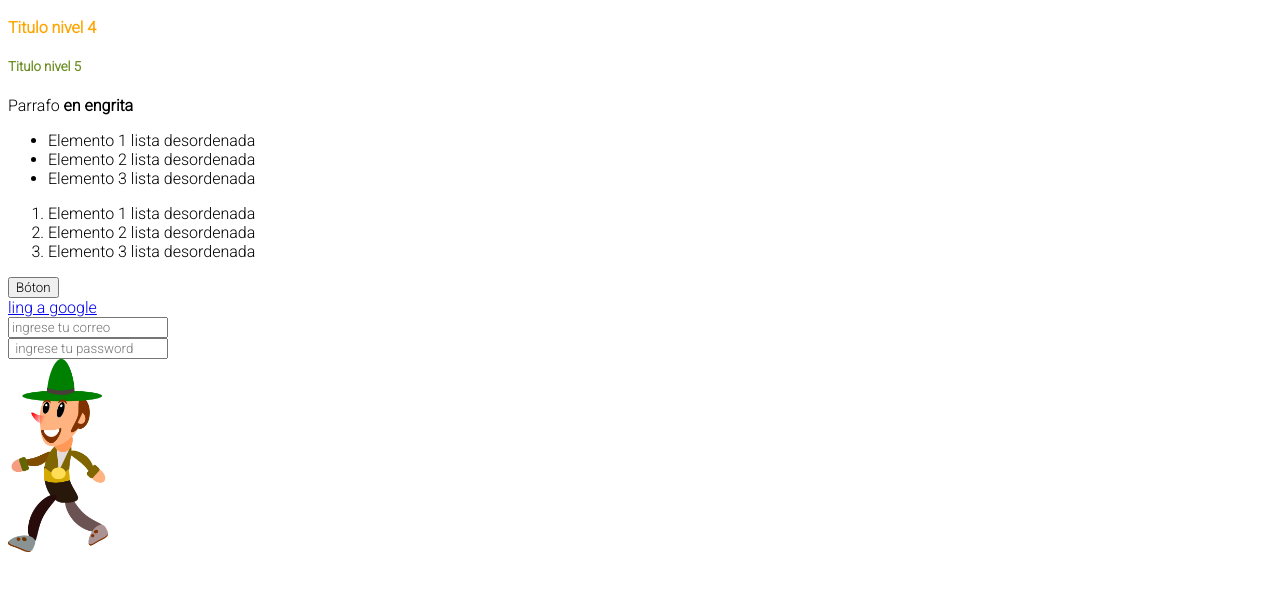
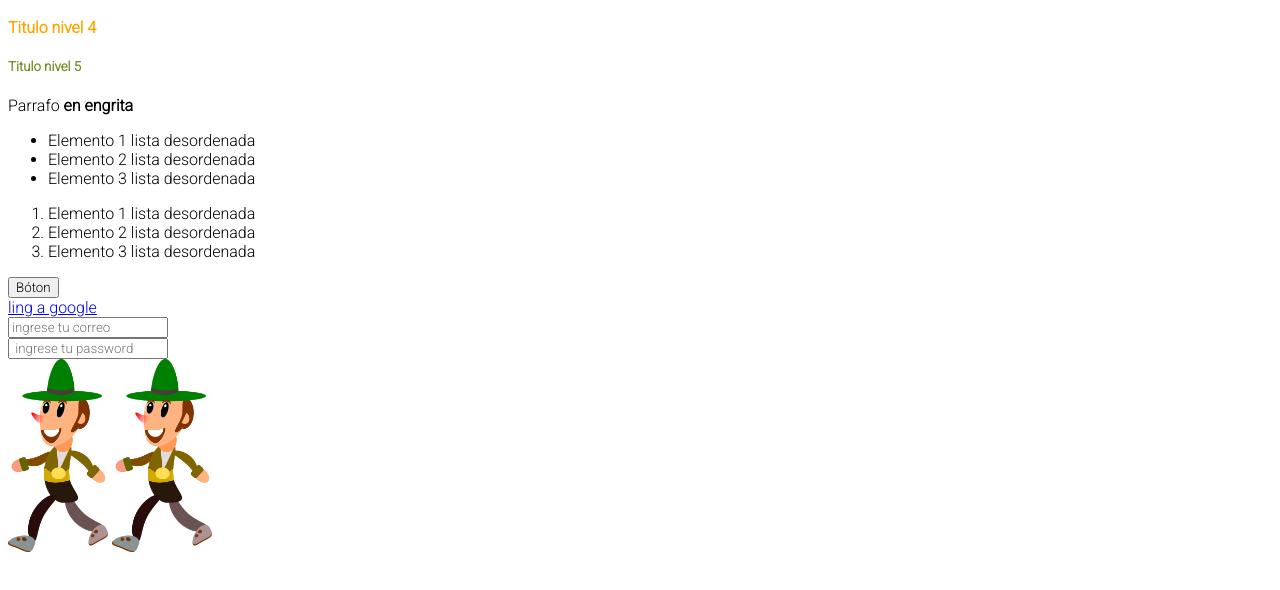
Before and after one commit to Nico10-LM/cv2020, a plain HTML site: page index.html in a window 1280 px wide. Shown: the part 156-746 px from the top of the page. Drawn offline with Linux system fonts and the light colour scheme.

Commit message:
Imagen aumentada

```diff
--- a/index.html
+++ b/index.html
@@ -72,5 +72,6 @@
     <input type="text" placeholder="ingrese tu correo"><br>
     <input type="password" placeholder=" ingrese tu password"><br>
     <img width="100" src="pueva01.png" >
+    <img width="100" src="pueva01.png" >
 </body>
 </html>
```
